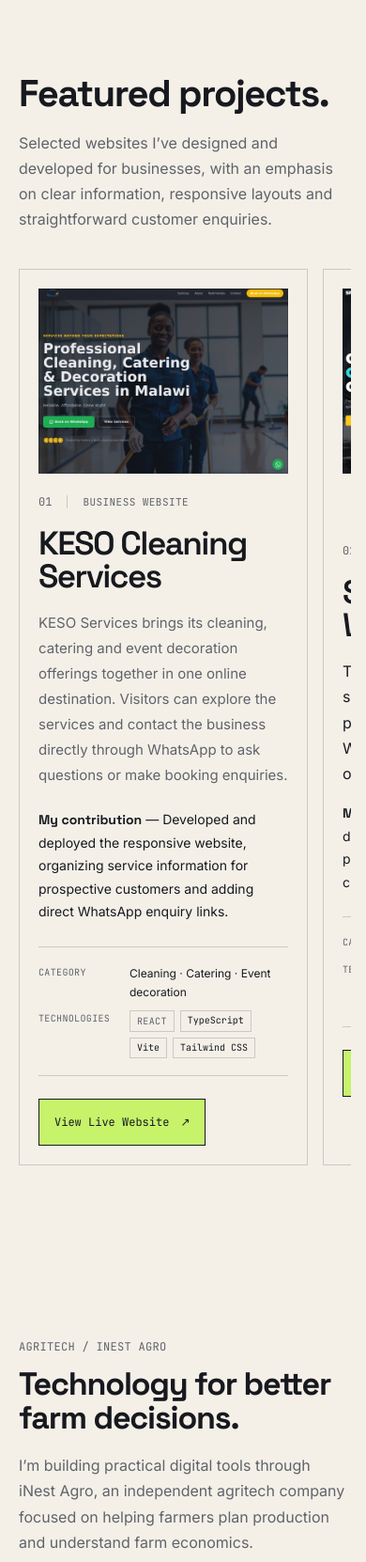
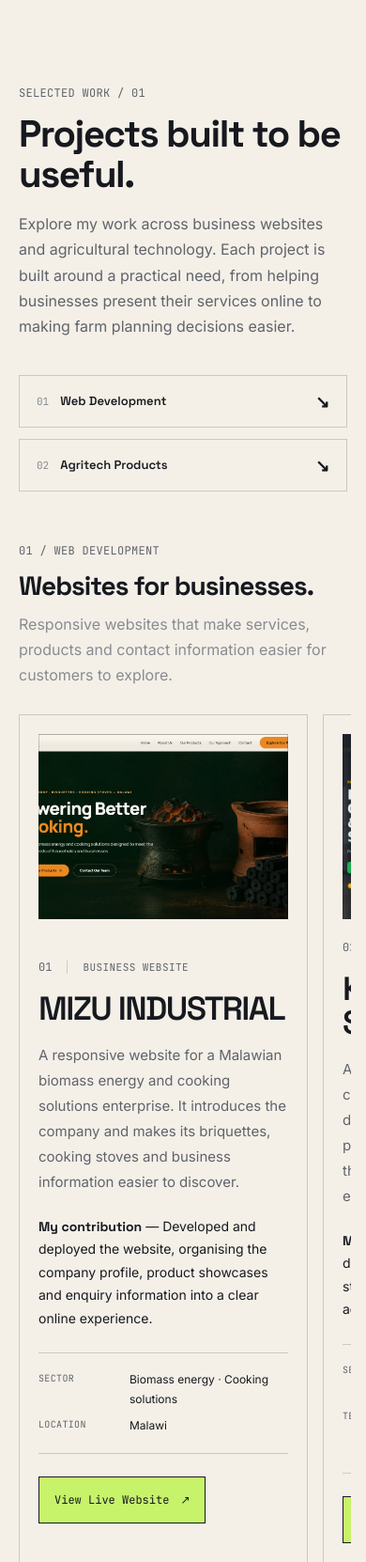
Before and after one commit to wmlauzi/Portfolio, a plain HTML site: page index.html in a window 390 px wide. Shown: the part 3700-5362 px from the top of the page at 94% size. Drawn offline with Linux system fonts and the light colour scheme.

Commit message:
Improve featured projects navigation and add iNest Agro website

```diff
--- a/index.html
+++ b/index.html
@@ -122,6 +122,32 @@
     .info-card .button { align-self: flex-start; margin-top: auto; }
     .service-label { color: var(--mute); font: 12px/1.6 var(--mono); letter-spacing: .025em; text-transform: uppercase; }
     .service-list { padding-left: 20px; margin: 16px 0 24px; color: var(--mute); font-size: 14px; }
+    .work-jump-links {
+      display: grid; grid-template-columns: repeat(2, minmax(0, 1fr)); gap: 12px;
+      margin: 34px 0 76px;
+    }
+    .work-jump-links a {
+      display: flex; align-items: center; gap: 12px; min-height: 62px; padding: 14px 18px;
+      border: 1px solid var(--line); background: var(--card); text-decoration: none;
+      font: 600 13px/1.4 var(--heading); transition: border-color 220ms ease, transform 220ms ease;
+    }
+    .work-jump-links a:hover { border-color: var(--fg); transform: translateY(-2px); }
+    .work-jump-links a span:first-child { color: var(--mute); font: 11px var(--mono); }
+    .work-jump-links a span:last-child { margin-left: auto; font-size: 18px; }
+    .work-category { scroll-margin-top: 90px; }
+    .work-category-heading { max-width: 650px; margin-bottom: 28px; }
+    .work-category-heading h3 { margin: 12px 0; font-size: clamp(28px, 4vw, 42px); }
+    .work-category-heading > p:last-child { color: var(--mute); margin: 0; }
+    .project-brand-panel {
+      display: flex; flex-direction: column; align-items: flex-start; justify-content: center;
+      gap: 12px; padding: clamp(28px, 5vw, 64px); color: #f4f7ef;
+      background: linear-gradient(135deg, #163d2b, #245b3e);
+    }
+    .project-brand-mark { font: 700 clamp(58px, 8vw, 100px)/.9 var(--heading); letter-spacing: -.09em; }
+    .project-brand-mark span { color: #a7d7a8; }
+    .project-brand-name { font: 600 clamp(24px, 3vw, 36px)/1.1 var(--heading); }
+    .project-brand-caption, .project-brand-url { font: 12px/1.6 var(--mono); color: rgba(244,247,239,.78); }
+    .project-brand-url { margin-top: 18px; padding-top: 14px; border-top: 1px solid rgba(244,247,239,.28); width: 100%; }
     .projects { display: grid; }
     .project-row {
       display: grid; grid-template-columns: minmax(0, 1.12fr) minmax(0, .88fr);
@@ -276,6 +302,9 @@
       .nav-links { gap: 18px; }
     }
     @media (max-width: 700px) {
+      .work-jump-links { grid-template-columns: 1fr; margin: 26px 0 54px; }
+      .work-jump-links a { min-height: 56px; }
+
       section { padding: 76px 0; }
       .wrap { width: min(100% - 36px, 1160px); }
       .menu-toggle { display: block; }
@@ -898,37 +927,69 @@
 
     <section id="development" data-section-reveal>
       <div class="wrap">
-        <h2>Featured projects.</h2>
-        <p class="section-intro">Selected websites I’ve designed and developed for businesses, with an emphasis on clear information, responsive layouts and straightforward customer enquiries.</p>
-        <div class="project-carousel-controls" role="group" aria-label="Featured project navigation">
+        <p class="mono eyebrow">SELECTED WORK / 01</p>
+        <h2>Projects built to be useful.</h2>
+        <p class="section-intro">Explore my work across business websites and agricultural technology. Each project is built around a practical need, from helping businesses present their services online to making farm planning decisions easier.</p>
+
+        <nav class="work-jump-links" aria-label="Explore project categories">
+          <a href="#web-projects"><span>01</span> Web Development <span aria-hidden="true">↘</span></a>
+          <a href="#agritech"><span>02</span> Agritech Products <span aria-hidden="true">↘</span></a>
+        </nav>
+
+        <div id="web-projects" class="work-category">
+          <div class="work-category-heading">
+            <p class="mono eyebrow">01 / WEB DEVELOPMENT</p>
+            <h3>Websites for businesses.</h3>
+            <p>Responsive websites that make services, products and contact information easier for customers to explore.</p>
+          </div>
+
+          <div class="project-carousel-controls" role="group" aria-label="Featured website navigation">
             <button class="project-carousel-button" type="button" aria-label="Previous projects" aria-controls="featuredProjects">←</button>
             <button class="project-carousel-button" type="button" aria-label="Next projects" aria-controls="featuredProjects">→</button>
           </div>
-        <div class="projects" id="featuredProjects" role="region" aria-label="Featured projects" aria-roledescription="carousel" tabindex="0">
+          <div class="projects" id="featuredProjects" role="region" aria-label="Web development projects" aria-roledescription="carousel" tabindex="0">
+            <article class="project-row" data-project-reveal>
+              <div class="project-media">
+                <img src="assets/images/projects/mizu-industrial-website.png" alt="Screenshot of the MIZU INDUSTRIAL website homepage, presenting biomass energy, briquettes and cooking stoves in Malawi." width="1366" height="768" loading="lazy" decoding="async">
+              </div>
+              <div class="project-info">
+                <div class="project-heading"><span class="project-number">01</span><span class="project-category">Business website</span></div>
+                <h3>MIZU INDUSTRIAL</h3>
+                <p class="project-description">A responsive website for a Malawian biomass energy and cooking solutions enterprise. It introduces the company and makes its briquettes, cooking stoves and business information easier to discover.</p>
+                <p class="project-contribution"><strong>My contribution</strong> — Developed and deployed the website, organising the company profile, product showcases and enquiry information into a clear online experience.</p>
+                <div class="project-details">
+                  <p class="project-detail"><span>Sector</span><span>Biomass energy · Cooking solutions</span></p>
+                  <p class="project-detail"><span>Location</span><span>Malawi</span></p>
+                </div>
+                <a class="project-link" href="https://mizu-cooking-solutions.vercel.app/" target="_blank" rel="noopener noreferrer">View Live Website <span class="project-arrow" aria-hidden="true">↗</span></a>
+              </div>
+            </article>
+
             <article class="project-row" data-project-reveal>
               <div class="project-media">
                 <img src="assets/images/projects/keso-cleaning-services.jpg" alt="Screenshot of the KESO Cleaning Services website, showing its services and WhatsApp enquiry links." width="1280" height="960" loading="lazy" decoding="async">
               </div>
               <div class="project-info">
-              <div class="project-heading"><span class="project-number">01</span><span class="project-category">Business website</span></div>
+                <div class="project-heading"><span class="project-number">02</span><span class="project-category">Business website</span></div>
                 <h3>KESO Cleaning Services</h3>
-              <p class="project-description">KESO Services brings its cleaning, catering and event decoration offerings together in one online destination. Visitors can explore the services and contact the business directly through WhatsApp to ask questions or make booking enquiries.</p>
-              <p class="project-contribution"><strong>My contribution</strong> — Developed and deployed the responsive website, organizing service information for prospective customers and adding direct WhatsApp enquiry links.</p>
+                <p class="project-description">A single online destination for cleaning, catering and event decoration services, helping prospective customers understand the offering and make direct enquiries.</p>
+                <p class="project-contribution"><strong>My contribution</strong> — Developed and deployed the responsive website, structured service information and added direct WhatsApp enquiry links.</p>
                 <div class="project-details">
-                <p class="project-detail"><span>Category</span><span>Cleaning · Catering · Event decoration</span></p>
+                  <p class="project-detail"><span>Services</span><span>Cleaning · Catering · Event decoration</span></p>
                   <div class="project-detail"><span>Technologies</span><div class="project-tech"><span>React</span><span>TypeScript</span><span>Vite</span><span>Tailwind CSS</span></div></div>
                 </div>
                 <a class="project-link" href="https://kesomw.vercel.app/" target="_blank" rel="noopener noreferrer">View Live Website <span class="project-arrow" aria-hidden="true">↗</span></a>
               </div>
             </article>
+
             <article class="project-row" data-project-reveal>
               <div class="project-media">
                 <img src="assets/images/projects/splashway-car-wash.jpg" alt="Screenshot of the SplashWay car wash website, showing car wash services and a WhatsApp call to action." width="1280" height="960" loading="lazy" decoding="async">
               </div>
               <div class="project-info">
-              <div class="project-heading"><span class="project-number">02</span><span class="project-category">Car wash website</span></div>
+                <div class="project-heading"><span class="project-number">03</span><span class="project-category">Service website</span></div>
                 <h3>SplashWay Car Wash</h3>
-              <p>The car wash website presents the service offering online and gives potential customers a direct WhatsApp route to ask questions or request a booking.</p>
+                <p class="project-description">A service website that presents the car wash offering clearly and gives potential customers a direct route to ask questions or request a booking.</p>
                 <p class="project-contribution"><strong>My contribution</strong> — Developed and deployed the responsive website, presenting the service and connecting customer enquiries to WhatsApp.</p>
                 <div class="project-details">
                   <p class="project-detail"><span>Category</span><span>Car wash services</span></p>
@@ -937,27 +998,30 @@
                 <a class="project-link" href="https://sparkle-shine-wash.vercel.app/" target="_blank" rel="noopener noreferrer">View Live Website <span class="project-arrow" aria-hidden="true">↗</span></a>
               </div>
             </article>
-          <article class="project-row" data-project-reveal>
-            <div class="project-media">
-              <img src="assets/images/projects/mizu-industrial-website.png" alt="Screenshot of the MIZU INDUSTRIAL website homepage, presenting biomass energy, briquettes and cooking stoves in Malawi." width="1366" height="768" loading="lazy" decoding="async">
+
+            <article class="project-row project-row-feature" data-project-reveal>
+              <div class="project-media project-brand-panel" role="img" aria-label="iNest Agro company website project visual">
+                <span class="project-brand-mark">iN<span>.</span></span>
+                <span class="project-brand-name">iNest Agro</span>
+                <span class="project-brand-caption">Smarter Farming. Better Decisions.</span>
+                <span class="project-brand-url">inestagro.vercel.app ↗</span>
               </div>
               <div class="project-info">
-              <div class="project-heading"><span class="project-number">03</span><span class="project-category">Business website · Web development</span></div>
-              <h3>MIZU INDUSTRIAL</h3>
-              <p class="project-description">A responsive business website for a Malawian biomass energy and cooking solutions enterprise. It presents charcoal-dust briquettes, metal and clay cooking stoves, the company's approach, products and business information.</p>
-              <p class="project-contribution"><strong>Website features</strong> — Company profile, product showcases, dedicated approach and product sections, responsive navigation, structured content, and contact information with an enquiry interface.</p>
+                <div class="project-heading"><span class="project-number">04</span><span class="project-category">Company website</span></div>
+                <h3>iNest Agro</h3>
+                <p class="project-description">The company website for an independent Malawian agritech venture. It introduces iNest Agro, explains its focus on practical farm decision tools and connects visitors to its digital products.</p>
+                <p class="project-contribution"><strong>My contribution</strong> — Building the company’s digital presence and presenting its mission, solutions and product ecosystem in a clear, accessible way.</p>
                 <div class="project-details">
-                <p class="project-detail"><span>Sector</span><span>Biomass energy · Cooking solutions</span></p>
+                  <p class="project-detail"><span>Focus</span><span>Agricultural technology · Digital farm tools</span></p>
                   <p class="project-detail"><span>Location</span><span>Malawi</span></p>
                 </div>
-              <a class="project-link" href="https://mizu-cooking-solutions.vercel.app/" target="_blank" rel="noopener noreferrer">View Live Website <span class="project-arrow" aria-hidden="true">↗</span></a>
+                <a class="project-link" href="https://inestagro.vercel.app/" target="_blank" rel="noopener noreferrer">Visit iNest Agro <span class="project-arrow" aria-hidden="true">↗</span></a>
               </div>
             </article>
           </div>
         </div>
+      </div>
     </section>
-
-
 
     <section id="agritech" data-section-reveal>
       <div class="wrap">
```
Lines whose indentation alone changed are shown as unchanged.
